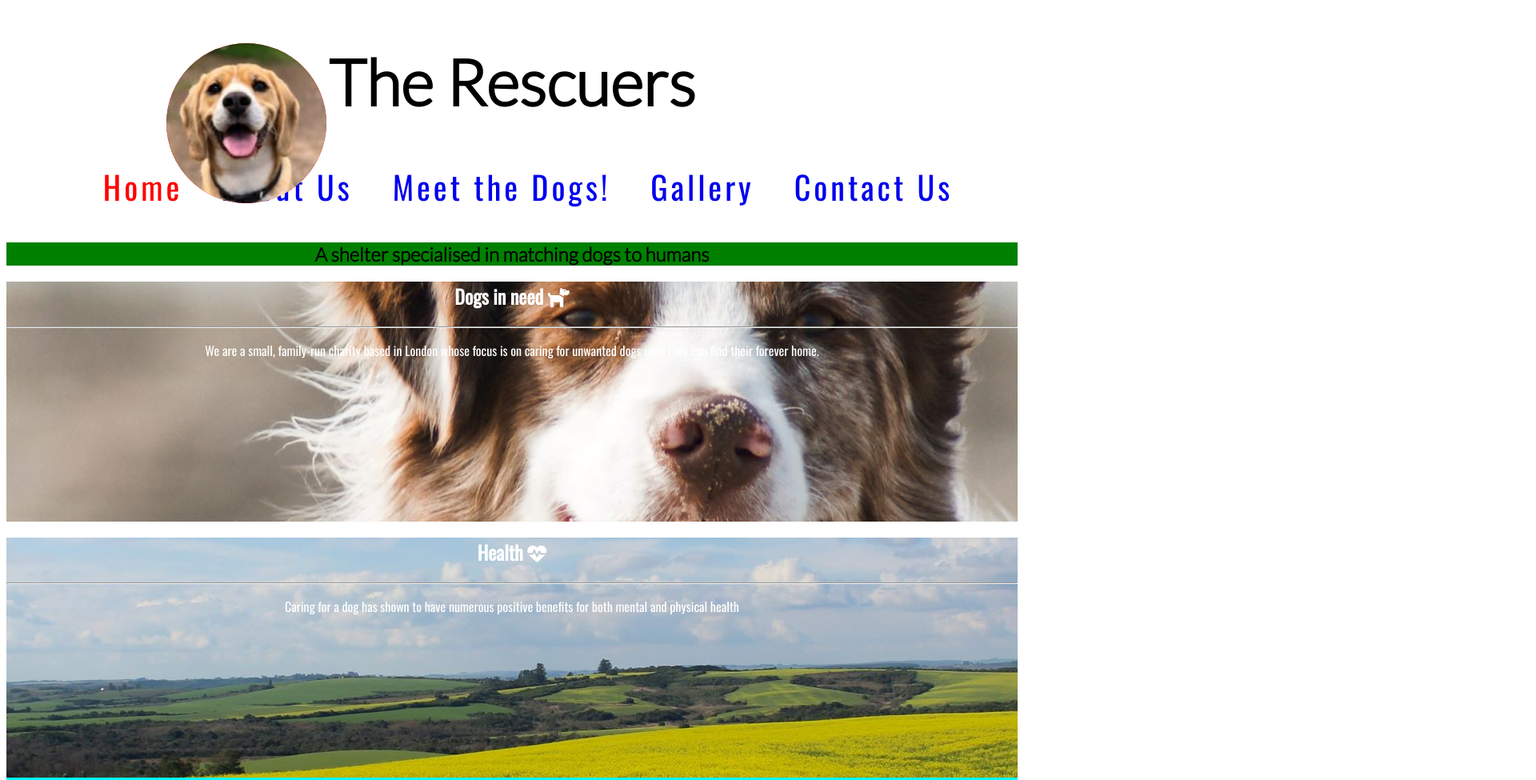
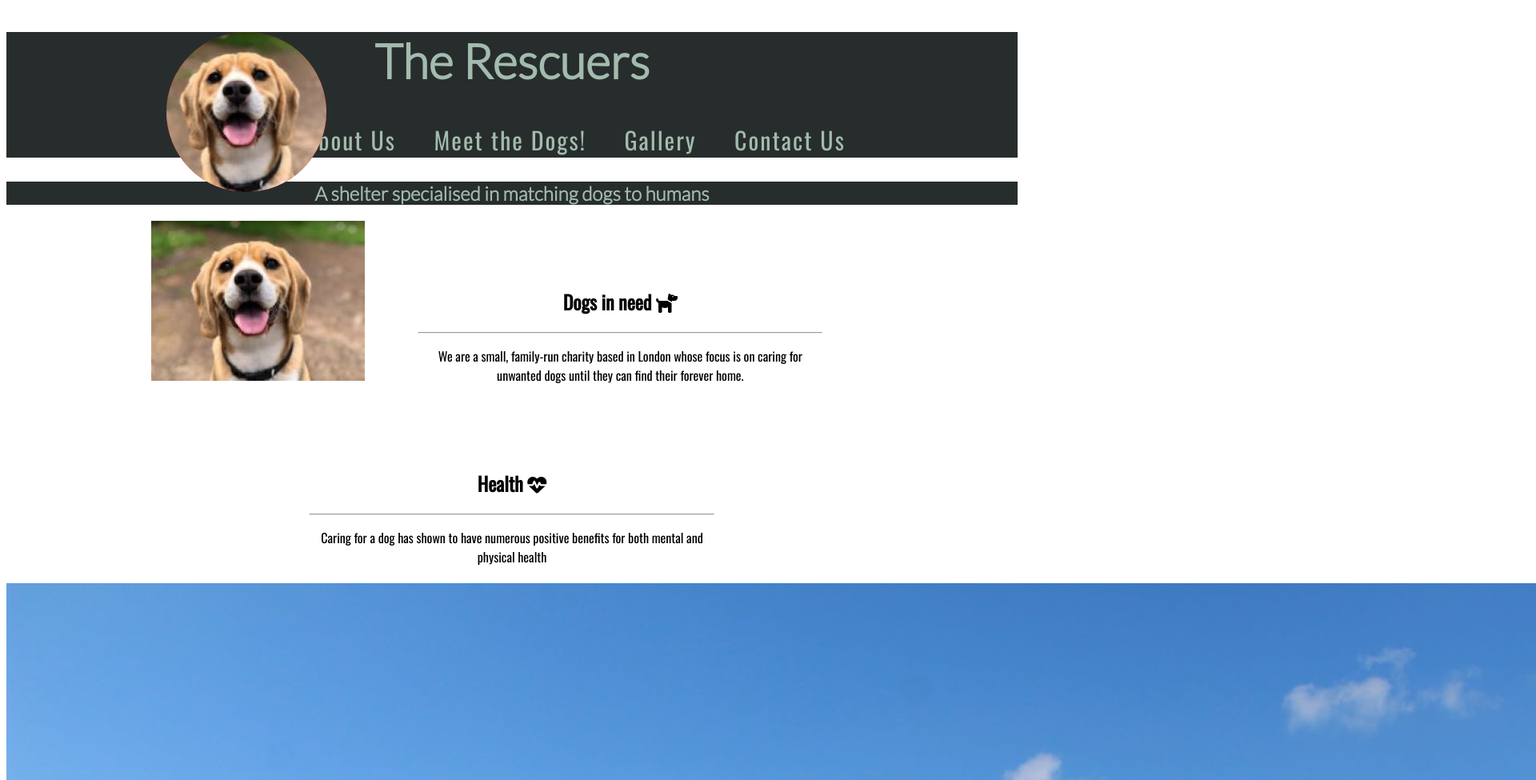
Before and after one commit to BenD2525/the-rescuers-p1, a plain HTML site: page home.html in a window 1280 px wide. Shown: the top 975 px of the page at 80% size, 1920 px wide, since content can reach past the window. Drawn offline with nearby package versions, Linux system fonts and the light colour scheme.

Commit message:
Implement color scheme on home

```diff
--- a/CSS/style.css
+++ b/CSS/style.css
@@ -1,4 +1,3 @@
-
 /* Icon */
 
 #circle-outer {
@@ -18,12 +17,19 @@
 
 }
 
+header {
+    background-color: #272d2dff;
+    margin: 0;
+    padding: 0%;
+    color: #a3bbadff;
+}
+
 /* Title */
 
 .title {
     font-family: 'Lato', sans-serif;
     text-align: center;
-    font-size: 80px;
+    font-size: 60px;
     padding-bottom: 0px;
 }
 
@@ -31,7 +37,7 @@
 
 nav ul {
     text-align: center;
-    font-size: 40px;
+    font-size: 30px;
 }
 
 nav a:hover {
@@ -48,11 +54,12 @@ nav li {
     font-family: 'Oswald', sans-serif;
     padding: 0px 20px 0px 20px;
     text-decoration: none;
-    letter-spacing: 4px;
+    letter-spacing: 2px;
 }
 
 #menu li a {
     text-decoration: none;
+    color: #a3bbadff;
 }
 
 
@@ -61,26 +68,30 @@ nav li {
 #tagline {
     text-align: center;
     font-family: 'Lato', sans-serif;
-    background-color: green;
-    width: auto;
+    background-color: #272d2dff;
+    width: 100%;
+    padding: 0%;
     margin: 0 auto;
+    color: #a3bbadff;
 }
 
 #values {
     text-align: center;
     font-family: 'Oswald', sans-serif;
-    color: white;
 }
 
 #dogs-in-need {
-    background: url(../assets/medium.jpg) center center no-repeat;
-    max-height: 100%;
-    height: 300px;
+    width: 40%;
+    height: 100px;
+    margin: 5%;
+    display: inline-block;
 }
 
 #health {
-    background: url(../assets/raquel-pedrotti-hB-Vwbyxr9U-unsplash.jpg) center center no-repeat;
-    height: 300px;
+    width: 40%;
+    height: 100px;
+    margin: 5%;
+    display: inline-block;
 }
 
 
@@ -90,7 +101,8 @@ nav li {
     text-align: center;
     font-family: 'Lato', sans-serif;
     padding: 5%;
-    background-color: aqua;
+    background-color: #272d2dff;
+    color: #a3bbadff;
 }
 
 footer ul {
@@ -107,3 +119,7 @@ footer li {
     margin-top: 0px;
     height: 0px;
 }
+
+footer li a {
+    color: #a3bbadff;
+}
--- a/home.html
+++ b/home.html
@@ -36,6 +36,7 @@
     </div>
 </section>
 <section id="values">
+    <img src="../the-rescuers-p1/assets/marliese-streefland-2l0CWTpcChI-unsplash-small.jpg" alt="Border Collie posing">
 <div id="dogs-in-need">
     <h2>Dogs in need <i class="fas fa-dog"></i></h2>
     <hr>
@@ -46,6 +47,7 @@
     <hr>
     <p>Caring for a dog has shown to have numerous positive benefits for both mental and physical health</p>
 </div>
+<img src="../the-rescuers-p1/assets/raquel-pedrotti-hB-Vwbyxr9U-unsplash.jpg" alt="Field in summer">
 </section>
 
 <footer>
```
